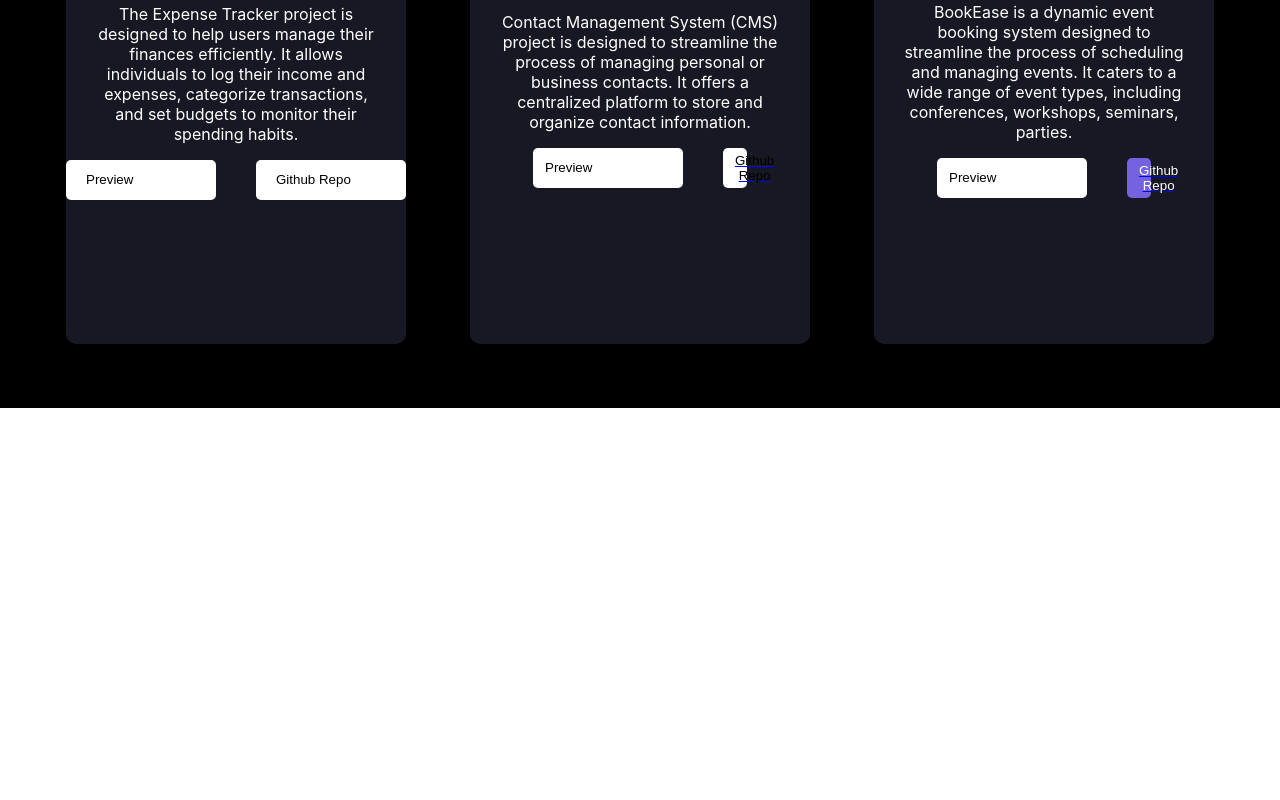
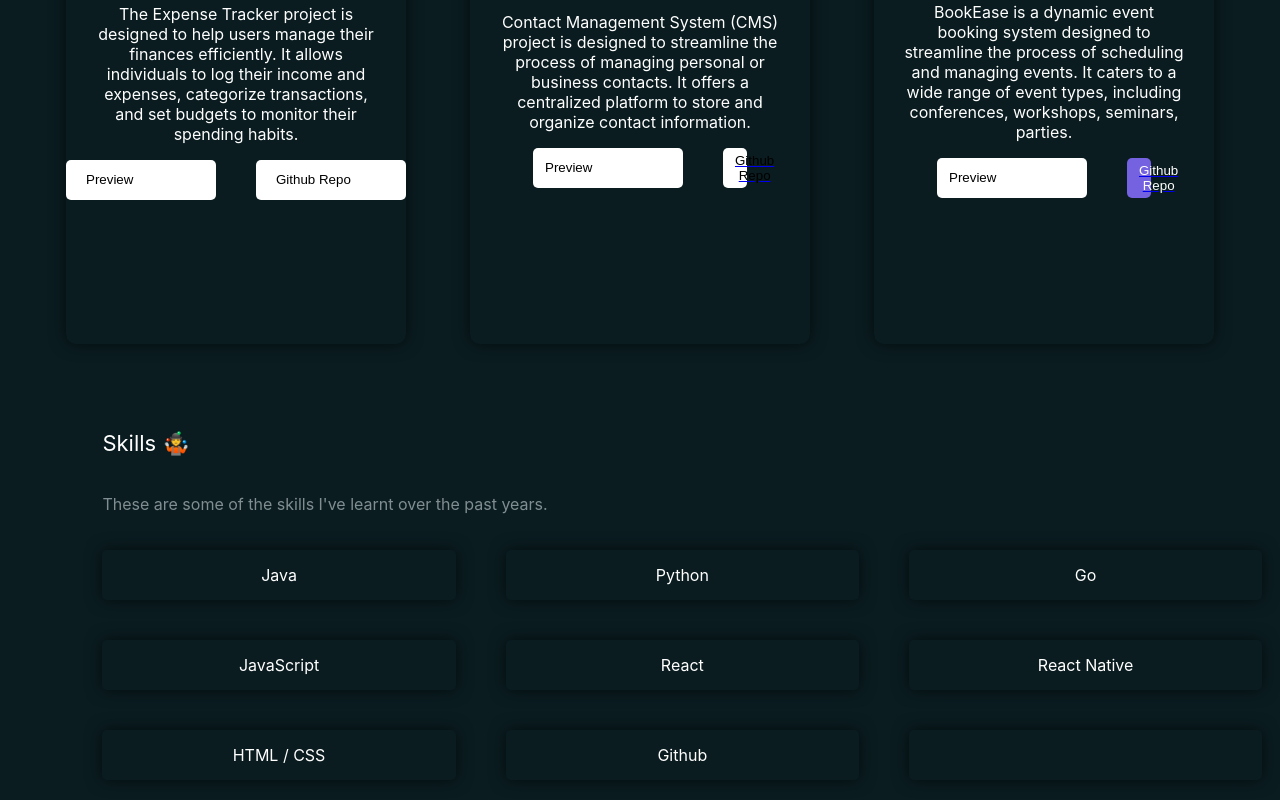
Before and after one commit to Adeshina-Qudus/portforlio-, a React (Create React App) app: page / in a window 1280 px wide. Shown: the part 712-1512 px from the top of the page. Before the commit the page ends 1120 px from the top, so only its background shows below. Built offline with nearby package versions, Linux system fonts and the light colour scheme.

Commit message:
changes made

```diff
--- a/package.json
+++ b/package.json
@@ -3,6 +3,7 @@
   "version": "0.1.0",
   "private": true,
   "dependencies": {
+    "@fortawesome/fontawesome-free": "^6.7.2",
     "@testing-library/jest-dom": "^5.17.0",
     "@testing-library/react": "^13.4.0",
     "@testing-library/user-event": "^13.5.0",
--- a/src/component/reuseable/filledbutton/index.jsx
+++ b/src/component/reuseable/filledbutton/index.jsx
@@ -26,7 +26,7 @@ const IconButton = ({
                 padding: "0 12px",
                 cursor: "pointer",
                 border: "none",
-                borderRadius: "5px", // Optional: For rounded corners
+                borderRadius: "5px",
             }}
             className={style.iconButton}
             onClick={onClick}
--- a/src/component/reuseable/navbar/index.module.css
+++ b/src/component/reuseable/navbar/index.module.css
@@ -3,7 +3,7 @@
     justify-content: space-between;
     align-items: center;
     padding: 10px 20px;
-    background-color: black;
+    background-color: #0A1C20;
 }
 .name {
     font-size: 1.5rem;
--- a/src/home/aboutMe/index.jsx
+++ b/src/home/aboutMe/index.jsx
@@ -1,6 +1,5 @@
 import style from "./index.module.css"
-import aboutMe from "../../assert/aboutme/ab-img.png.png"
-import OutlinedButton from "../../component/reuseable/outlinedButton";
+
 const AboutMe = () =>{
     return(
         <div className={style.mainCont}>
--- a/src/home/featuredProject/index.jsx
+++ b/src/home/featuredProject/index.jsx
@@ -80,10 +80,6 @@ const FeaturedProject = () =>{
                         </div>
                     </div>
                 </div>
-                </div>
             </div>
-            )
-            }
-
-
+        </div>)}
             export default FeaturedProject
--- a/src/home/featuredProject/index.module.css
+++ b/src/home/featuredProject/index.module.css
@@ -6,12 +6,13 @@
 }
 
 .projectView {
-    background-color: #181824;
+    background-color: #0A1C20;
     display: flex;
     justify-content: center;
     flex-direction: column;
     align-items: center;
     border-radius: 10px;
+    box-shadow: rgba(0, 0, 0, 0.6) 0px 0px 16px 0px;
     margin-bottom: 5%;
     width: 300px;
     height: 500px;
@@ -50,7 +51,7 @@
 }
 
 .mainCont {
-    background-color: black;
+    background-color: #0A1C20;
 }
 
 .text {
--- a/src/home/index.jsx
+++ b/src/home/index.jsx
@@ -1,7 +1,6 @@
-import Body from "./profile";
 import FeaturedProject from "./featuredProject";
-import AboutMe from "./aboutMe";
 import Profile from "./profile";
+import Skills from "./skills";
 
 
 const Home = () =>{
@@ -9,6 +8,7 @@ const Home = () =>{
         <>
             <Profile />
             <FeaturedProject/>
+            <Skills/>
             {/*<AboutMe/>*/}
         </>
     )
--- a/src/home/profile/index.module.css
+++ b/src/home/profile/index.module.css
@@ -8,7 +8,7 @@
 .mainCont{
     display:flex;
     flex-direction: row;
-    background-color: black;
+    background-color: #0A1C20;
     align-items: center;
     gap: 30%;
 }
@@ -25,7 +25,7 @@
     border-radius: 50%;
     width: 50px;
     height: 50px;
-    background-color: black;
+    background-color: #0A1C20;
     transition: all 0.3s ease;
 }
 
--- /dev/null
+++ b/src/home/skills/index.jsx
@@ -0,0 +1,28 @@
+import style from "./index.module.css"
+const Skills = () => {
+    return (
+        <div className={style.mainCont}>
+            <div className={style.container}>
+                <p className={style.skill}>Skills 🤹</p>
+                <p className={style.learnt}>These are some of the skills I've learnt over the past years.</p>
+                <div className={style.skillsTable}>
+                    <div className={style.table}>Java</div>
+                    <div className={style.table}>Python</div>
+                    <div className={style.table}>Go</div>
+                </div>
+                <div className={style.skillsTable}>
+                    <div className={style.table}>JavaScript</div>
+                    <div className={style.table}>React</div>
+                    <div className={style.table}>React Native</div>
+                </div>
+                <div className={style.skillsTable}>
+                    <div className={style.table}>HTML / CSS</div>
+                    <div className={style.table}>Github</div>
+                    <div className={style.table}></div>
+                </div>
+            </div>
+        </div>
+    )
+}
+
+export default Skills
--- /dev/null
+++ b/src/home/skills/index.module.css
@@ -0,0 +1,38 @@
+.mainCont{
+    background-color: #0A1C20;
+}
+
+.container{
+    display: flex;
+    flex-direction: column;
+    margin-left: 8%;
+}
+
+
+.skillsTable {
+    display: flex;
+    /*justify-content: center; !* Center the tables horizontally *!*/
+    gap: 50px; /* Space between the tables */
+    margin: 20px 0; /* Add some margin above and below */
+}
+
+.learnt{
+    color: #808e91;
+}
+
+.skill{
+    color: white;
+    font-size: 22px;
+}
+.table {
+    display: flex;
+    justify-content: center ; /* Center text horizontally */
+    align-items: center; /* Center text vertically */
+    width: 30%; /* Set the width of the table */
+    height: 50px; /* Set the height of the table */
+    background-color: #0A1C20; /* Light gray background */
+    box-shadow: rgba(0, 0, 0, 0.6) 0px 0px 16px 0px;
+    border-radius: 5px; /* Rounded corners */
+    font-size: 16px; /* Text size */
+    color: white; /* Text color */
+}
```
Also changed, not shown: 1 other file (tests, documents, lock files or other folders).
